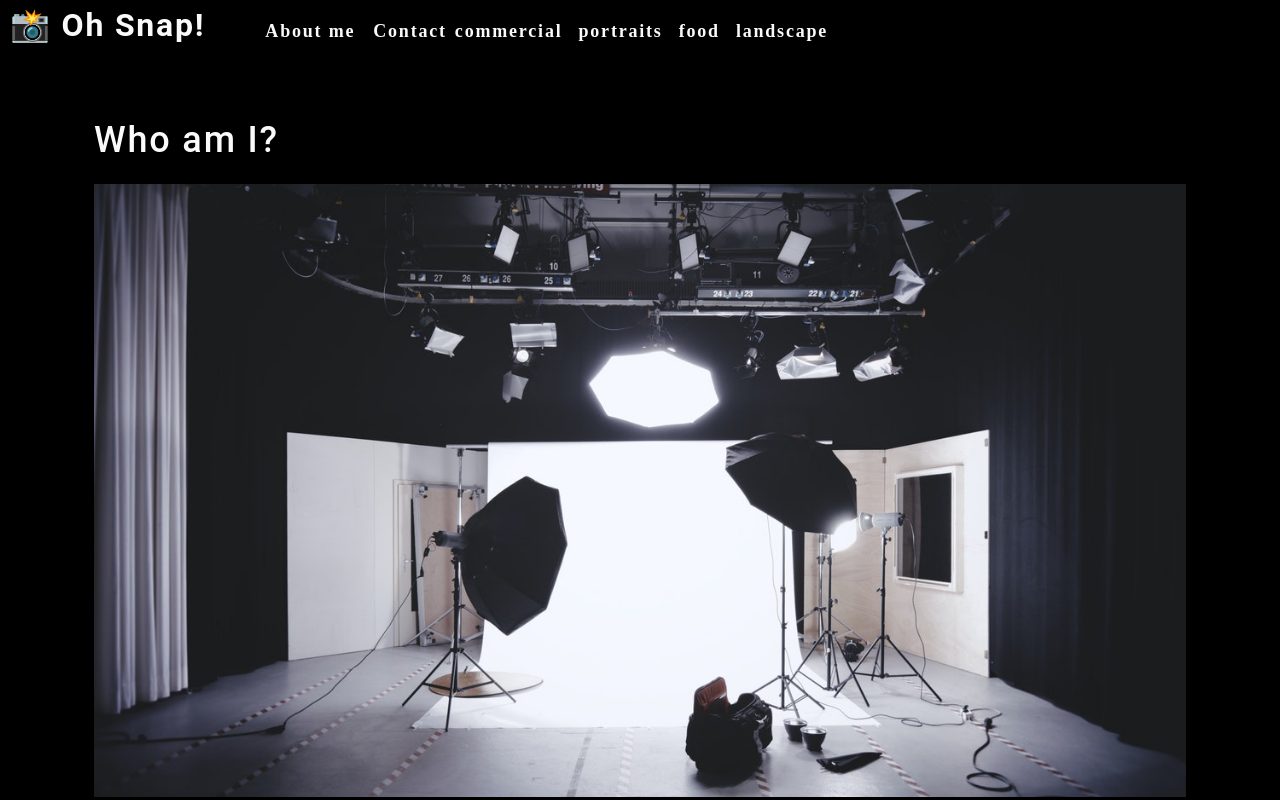
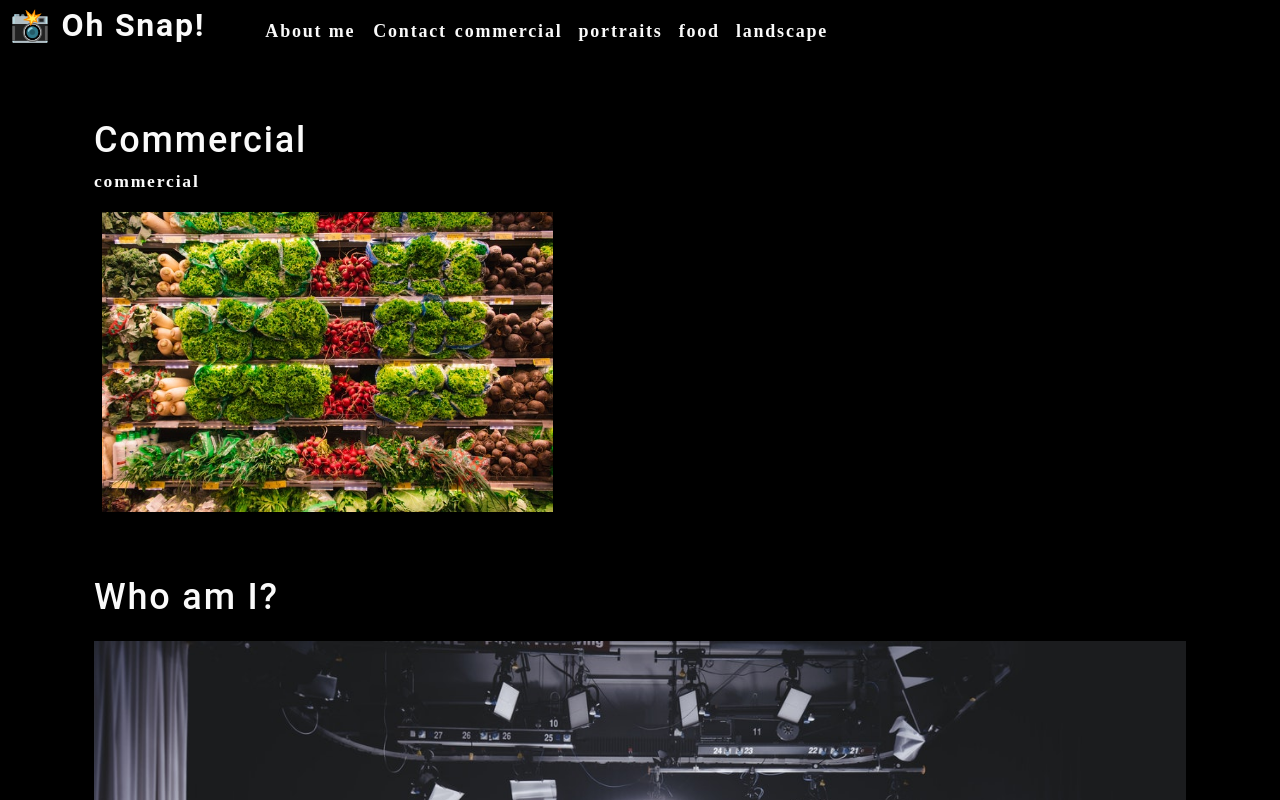
Before and after one commit to CynthiaMohan/photo-port, a React (Create React App) app: page / in a window 1280 px wide. Shown: the top 800 px of the page. Built offline with nearby package versions, Linux system fonts and the light colour scheme.

Commit message:
hardcoded values to check the gallery component

```diff
--- a/src/App.js
+++ b/src/App.js
@@ -1,11 +1,14 @@
 import React from 'react';
 import About from './components/About';
+import Gallery from './components/Gallery';
 import Nav from './components/Nav';
+
 function App() {
   return (
     <div>
       <Nav></Nav>
       <main>
+        <Gallery></Gallery>
         <About></About>
       </main>
     </div>
--- a/src/components/Gallery/index.js
+++ b/src/components/Gallery/index.js
@@ -1,10 +1,24 @@
 import React from 'react';
+import { capitalizeFirstLetter } from '../../utils/helpers';
+import photo from '../../assets/small/commercial/0.jpg';
 
 function Gallery() {
+    const currentCategory = {
+        name: "commercial",
+        description: "Photos of grocery stores, food trucks, and other commercial projects"
+    };
+
     return (
         <section>
-            <h1>NAME</h1>
-            <p>DESCRIPTION</p>
+            <h1>{capitalizeFirstLetter(currentCategory.name)}</h1>
+            <p>{currentCategory.name}</p>
+            <div>
+                <img
+                    src={photo}
+                    alt="Commercial Example"
+                    className="img-thumbnail mx-1"
+                />
+            </div>
         </section>
     );
 };
```
